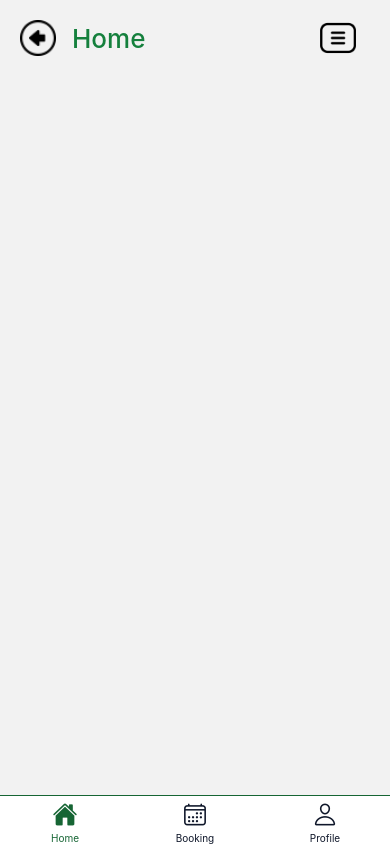
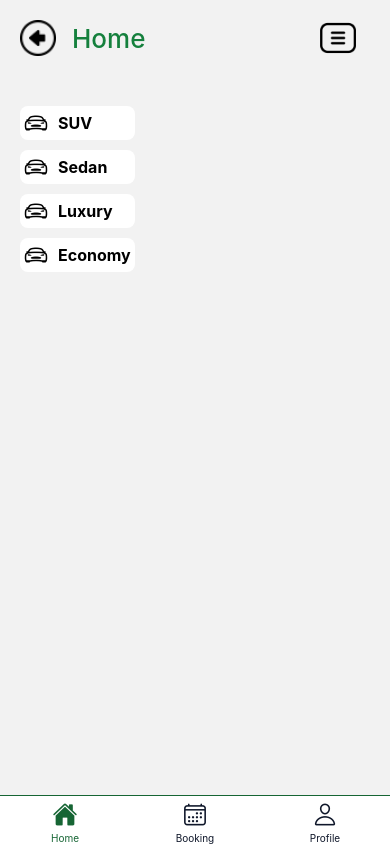
Before and after one commit to KnightMphande/mobileJanusCars, a React Native app: screen /Home in a window 390 px wide. Built offline with nearby package versions, Linux system fonts and the light colour scheme.

Commit message:
Incomplete category flatlist

```diff
--- a/src/data/categories.js
+++ b/src/data/categories.js
@@ -4,15 +4,15 @@ export const categories = [
         category: "SUV"
     },
     {
-        id: 1,
+        id: 2,
         category: "Sedan"
     },
     {
-        id: 1,
+        id: 3,
         category: "Luxury"
     },
     {
-        id: 1,
+        id: 4,
         category: "Economy"
     },
 ]
--- a/src/screens/app/Home/index.jsx
+++ b/src/screens/app/Home/index.jsx
@@ -1,11 +1,32 @@
-import { View } from "react-native";
+import React from 'react';
+import { FlatList, Text, View, TouchableOpacity } from "react-native";
+import Ionicons from 'react-native-vector-icons/Ionicons';
 import AppHeader from "../../../components/AppHeader";
 import { styles } from "./styles";
+import { categories } from "../../../data/categories";
 
 export default function Home() {
+
+    const renderCategoryItem = ({ item }) => {
+        return (
+            <TouchableOpacity style={styles.categoryBox}>
+                <Ionicons name="car-sport-outline" size={24} color="black" />
+                <Text style={styles.categoryText}>{item.category}</Text>
+            </TouchableOpacity>
+        );
+    };
+
     return (
         <View style={styles.container}>
             <AppHeader title="Home" />
+
+            {/* Render categories: Vehicle types */}
+            <FlatList
+                style={styles.list}
+                data={categories}
+                renderItem={renderCategoryItem}
+                keyExtractor={(item) => String(item.id)}
+            />
         </View>
-    )
+    );
 }
--- a/src/screens/app/Home/styles.jsx
+++ b/src/screens/app/Home/styles.jsx
@@ -4,5 +4,24 @@ export const styles = StyleSheet.create({
     container: {
         paddingHorizontal: 20,
         paddingVertical: 20
-    }
+    },
+
+    list: {
+        marginTop: 20,
+        flexDirection: 'row'
+    },
+    categoryBox: {
+        flexDirection: 'row',
+        alignItems: 'center',
+        justifyContent: 'flex-start',
+        backgroundColor: '#fff',
+        padding: 4,
+        borderRadius: 8,
+        marginBottom: 10
+    },
+    categoryText: {
+        fontSize: 16,
+        fontWeight: 'bold',
+        marginLeft: 10,
+    },
 })
```
